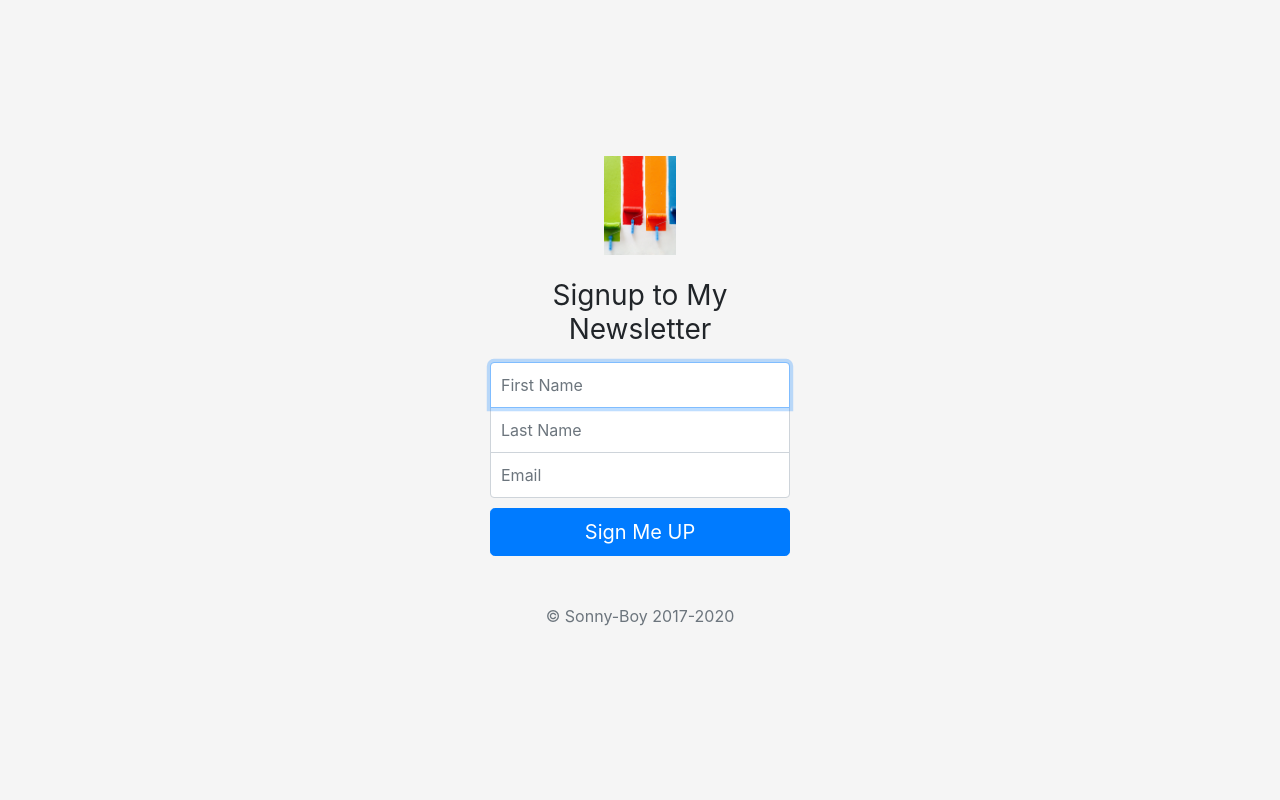
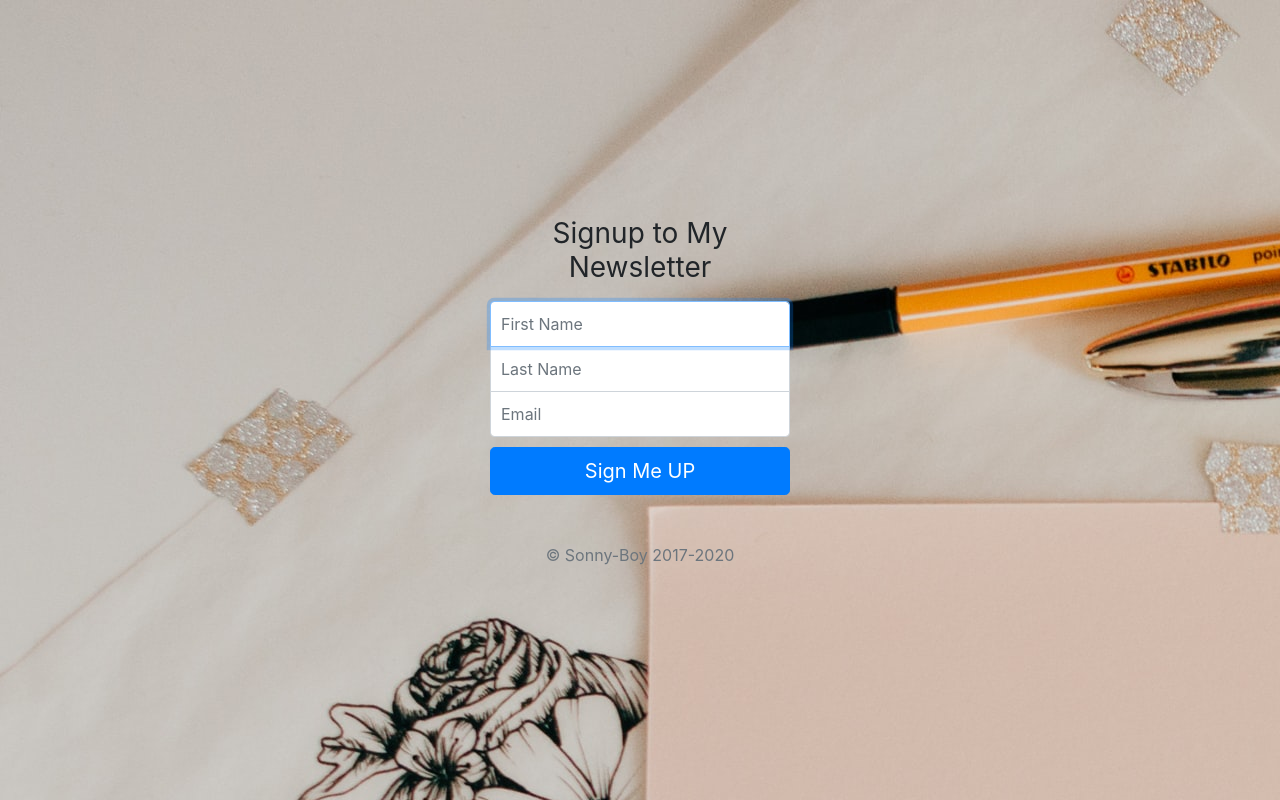
Before and after one commit to justinsonnen/Web_Mail_Campaign, a website: page signup.html in a window 1280 px wide. Drawn offline with nearby package versions, Linux system fonts and the light colour scheme.

Commit message:
changed background image, removed small image

```diff
--- a/public/css/styles.css
+++ b/public/css/styles.css
@@ -4,6 +4,7 @@ body {
 }
 
 body {
+  background-image: url(../images/Bkgrnd_IMG.jpg);
   display: -ms-flexbox;
   display: flex;
   -ms-flex-align: center;
--- a/signup.html
+++ b/signup.html
@@ -44,7 +44,7 @@
   </head>
   <body class="text-center" >
     <form action="/" class="form-signin" method="POST">
-  <img class="mb-4" src="images/paint.jpg" alt="" width="72" height="99">
+  <!-- <img class="mb-4" src="images/art.jpg" alt="" width="72" height="99"> -->
 
   <h1 class="h3 mb-3 font-weight-normal">Signup to My Newsletter</h1>
 
```
Also changed, not shown: public/images/Bkgrnd_IMG.jpg (added), public/images/paint.jpg (deleted).
